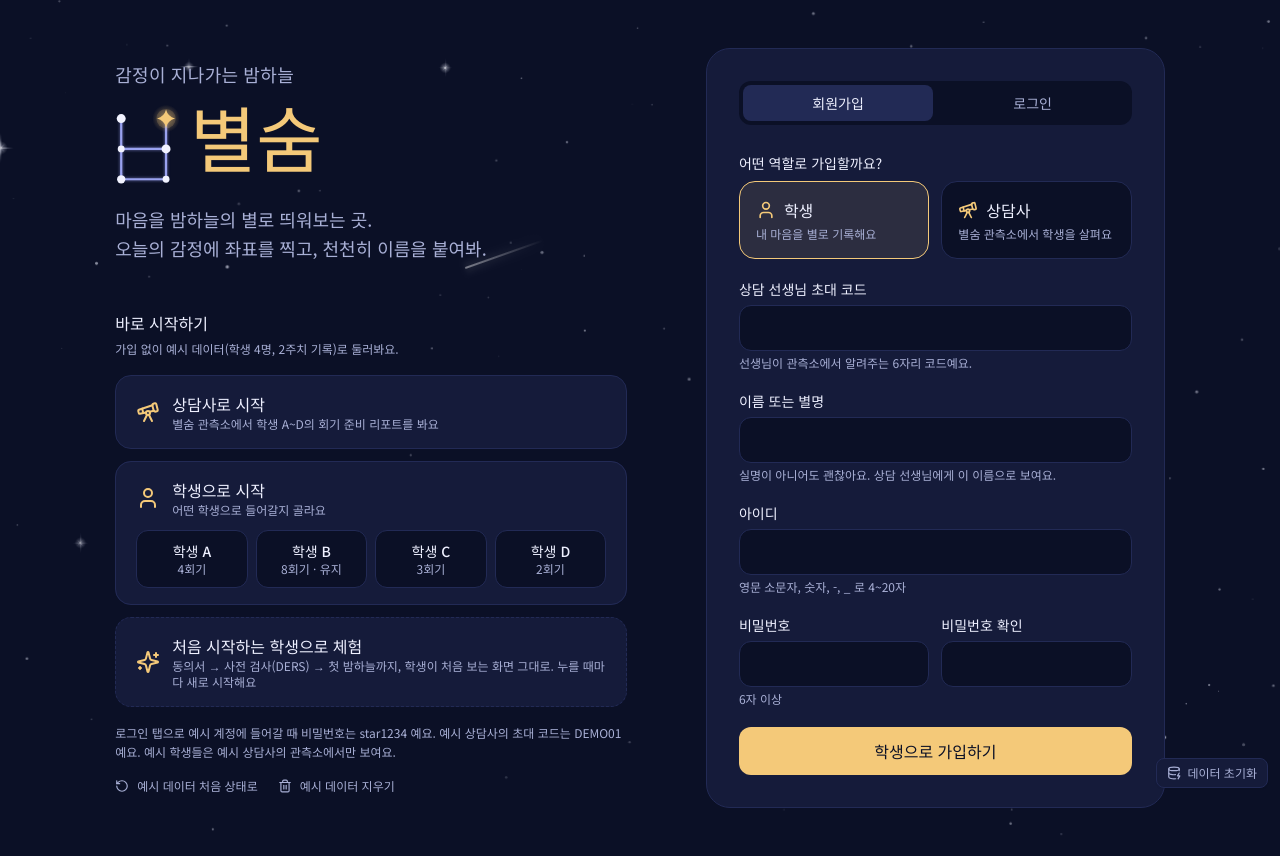
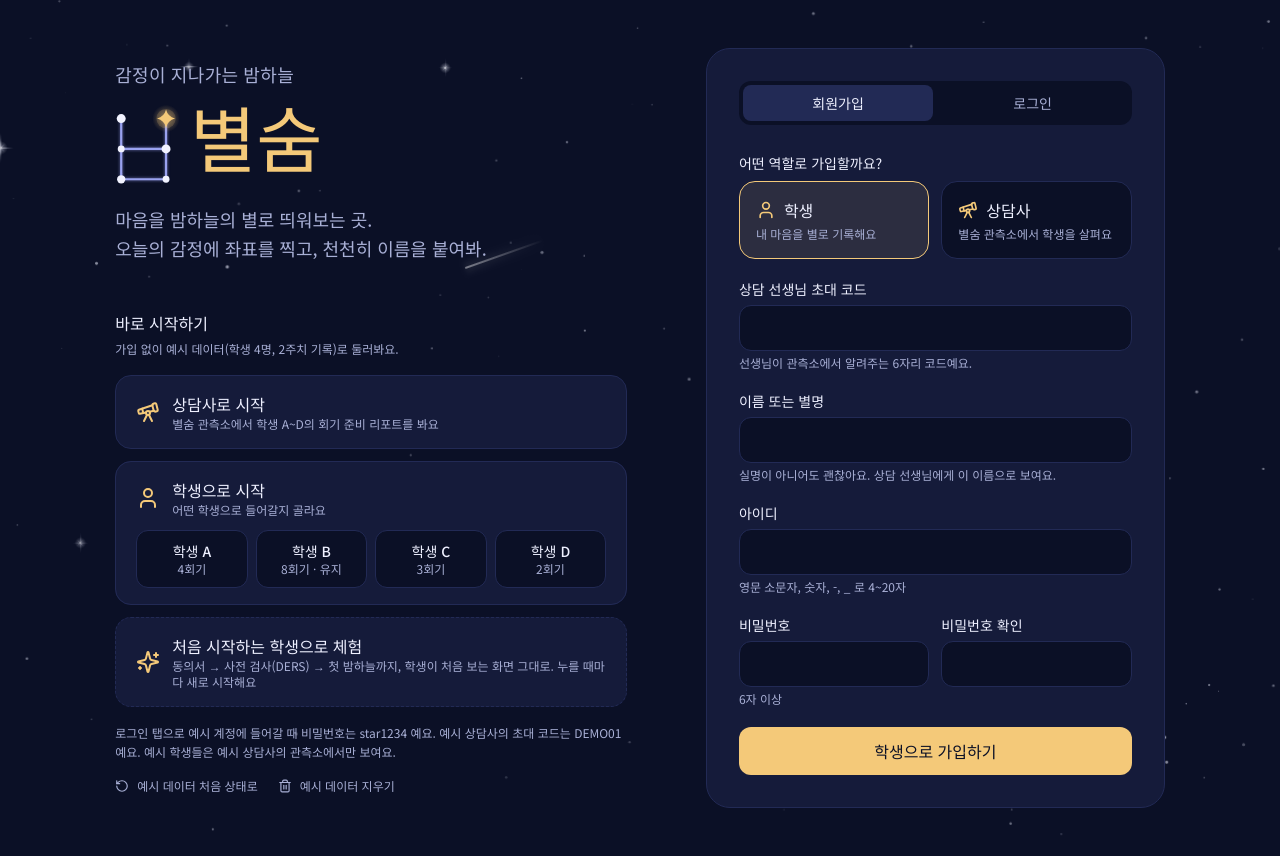
Before and after one commit to sookyung42893-cmd/byeolsum, a React (Vite) app: page / in a window 1280 px wide. Built offline with nearby package versions, Linux system fonts and the light colour scheme; a web font is replaced by a local one.

Commit message:
데이터 초기화 버튼 제거

```diff
--- a/src/App.tsx
+++ b/src/App.tsx
@@ -19,7 +19,6 @@ import BodyScanPage from './pages/student/practice/BodyScan';
 import ThinkingTrapsPage from './pages/student/practice/ThinkingTraps';
 import VoyageManualPage from './pages/student/practice/VoyageManual';
 import VoyageMapPage from './pages/student/VoyageMap';
-import DevResetButton from './components/DevResetButton';
 import ConfirmHost from './components/ConfirmHost';
 
 /**
@@ -62,7 +61,6 @@ export default function App() {
           </Route>
           <Route path="*" element={<Navigate to="/" replace />} />
         </Routes>
-        <DevResetButton />
         <ConfirmHost />
       </Router>
     </AppProvider>
--- a/src/components/DevResetButton.tsx
+++ /dev/null
@@ -1,36 +0,0 @@
-import { useLocation, useNavigate } from 'react-router-dom';
-import { DatabaseZap } from 'lucide-react';
-import { useApp } from '../context/AppContext';
-import { askConfirm } from '../lib/confirm';
-
-/** 개발용: 화면 오른쪽 아래 구석의 "데이터 초기화" 버튼 */
-export default function DevResetButton() {
-  const { resetAll } = useApp();
-  const navigate = useNavigate();
-  const { pathname } = useLocation();
-  const light = pathname.startsWith('/observatory');
-
-  const reset = () => {
-    void askConfirm('저장된 데이터를 모두 지우고 예시 데이터로 새로 시작할까요? 직접 가입한 계정과 기록도 함께 지워져요.', '초기화').then((ok) => {
-      if (!ok) return;
-      resetAll();
-      navigate('/');
-    });
-  };
-
-  return (
-    <button
-      type="button"
-      onClick={reset}
-      className={`fixed z-50 ${light ? 'bottom-3 right-3' : 'bottom-[calc(4.75rem+env(safe-area-inset-bottom))] left-3 md:bottom-3 md:left-auto md:right-3'} inline-flex items-center gap-1.5 rounded-lg border px-2.5 py-1.5 text-xs shadow-sm transition ${
-        light
-          ? 'border-obs-line bg-obs-card text-obs-sub hover:text-obs-text'
-          : 'border-night-line bg-night-card text-night-sub hover:text-night-text'
-      }`}
-    >
-      <DatabaseZap aria-hidden="true" className="h-3.5 w-3.5" />
-      데이터 초기화
-      <span className="sr-only">(개발용)</span>
-    </button>
-  );
-}
```
